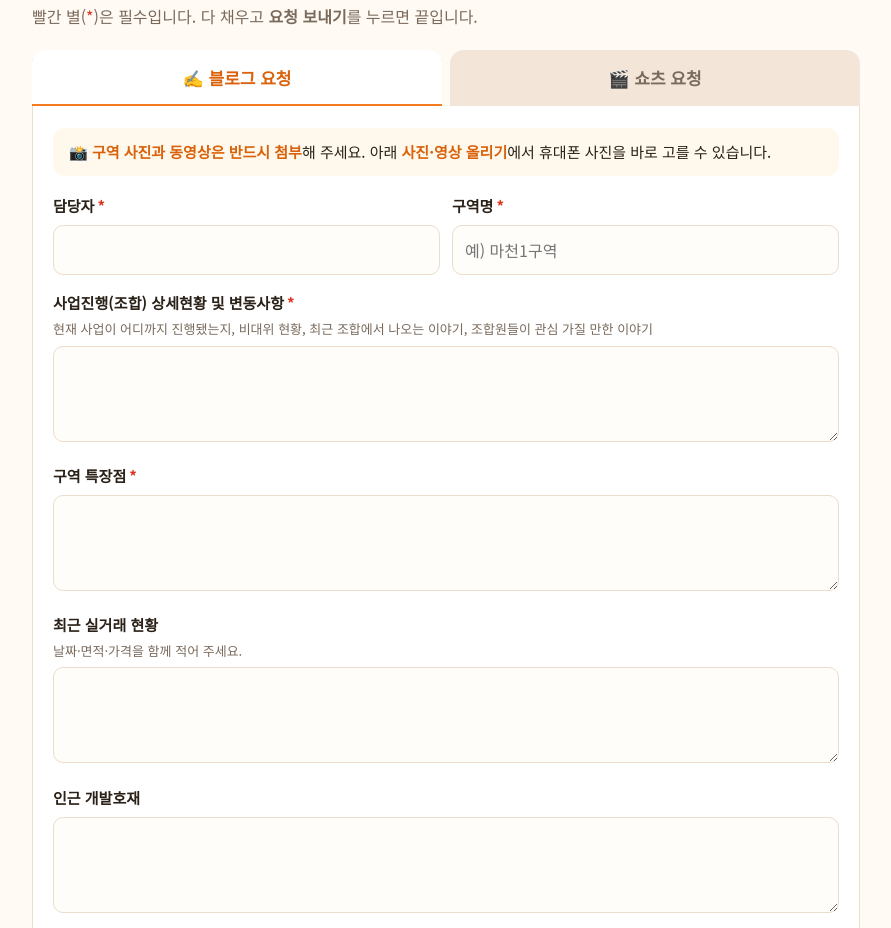
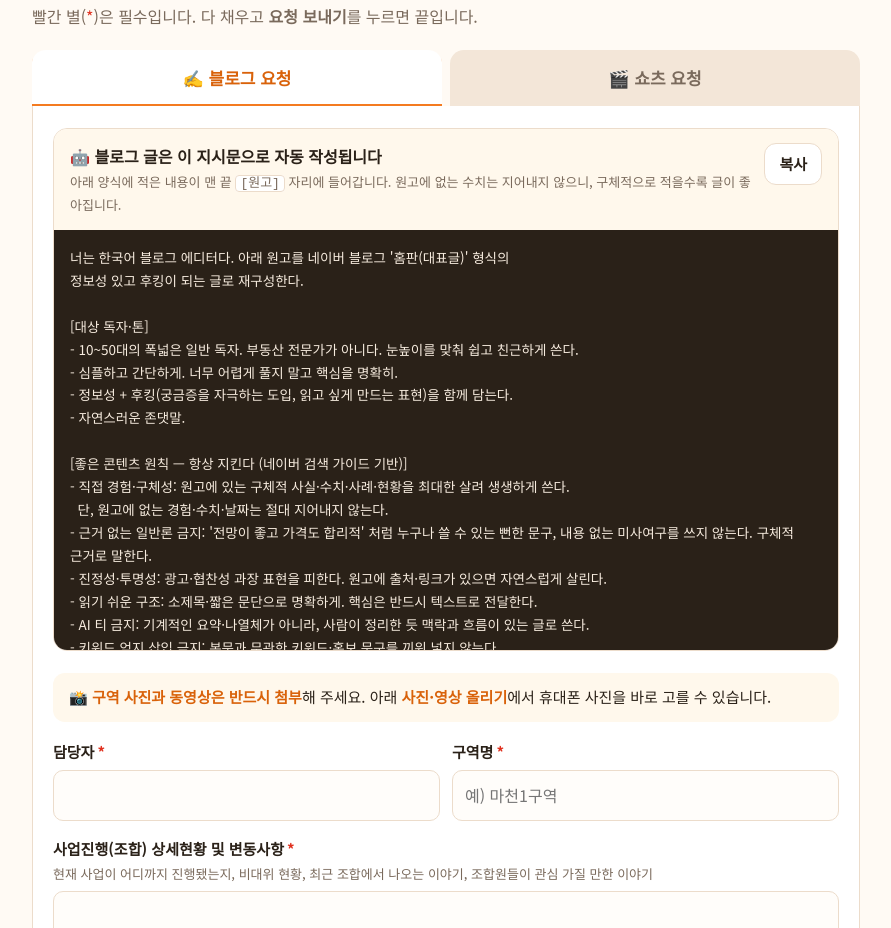
Before and after one commit to mrchu1013/tumi-marketing, a plain HTML site: page index.html in a window 1280 px wide. Shown: the part 1396-2324 px from the top of the page, without its empty margins (194-1085 px from the left). Drawn offline with Linux system fonts and the light colour scheme.

Commit message:
블로그 요청 폼 위에 자동생성 지시문 원문 표시
Co-Authored-By: Claude Opus 5.5 <noreply@anthropic.com>

```diff
--- a/index.html
+++ b/index.html
@@ -75,6 +75,14 @@
   .panel[hidden] { display: none; }
   .need { background: var(--cream); border-radius: 12px; padding: 12px 16px; margin-bottom: 18px; font-size: 15px; }
   .need b { color: var(--orange-deep); }
+
+  .prompt-box { border: 1.5px solid var(--line); border-radius: 14px; margin-bottom: 22px; overflow: hidden; }
+  .prompt-head { display: flex; gap: 12px; align-items: flex-start; justify-content: space-between; background: var(--cream); padding: 14px 16px; }
+  .prompt-head b { display: block; font-size: 16px; }
+  .prompt-head span { display: block; font-size: 13px; color: var(--muted); margin-top: 2px; }
+  .prompt-head code { background: #fff; border: 1px solid var(--line); border-radius: 4px; padding: 0 4px; }
+  .prompt-head .btn { flex: none; padding: 8px 14px; font-size: 14px; }
+  #blog-prompt { margin: 0; max-height: 420px; overflow: auto; padding: 16px; background: #2a2118; color: #f7ecdf; font: 13.5px/1.7 "Noto Sans KR", ui-monospace, monospace; white-space: pre-wrap; word-break: keep-all; overflow-wrap: anywhere; }
 
   .field { margin-bottom: 16px; }
   .field label, .field .lbl { display: block; font-weight: 700; margin-bottom: 6px; font-size: 15px; }
@@ -208,6 +216,74 @@
 
     <!-- 블로그 -->
     <div class="panel" id="panel-blog" role="tabpanel" aria-labelledby="tab-blog">
+      <div class="prompt-box">
+        <div class="prompt-head">
+          <div>
+            <b>🤖 블로그 글은 이 지시문으로 자동 작성됩니다</b>
+            <span>아래 양식에 적은 내용이 맨 끝 <code>[원고]</code> 자리에 들어갑니다. 원고에 없는 수치는 지어내지 않으니, 구체적으로 적을수록 글이 좋아집니다.</span>
+          </div>
+          <button type="button" class="btn sub" id="copy-prompt">복사</button>
+        </div>
+        <pre id="blog-prompt">너는 한국어 블로그 에디터다. 아래 원고를 네이버 블로그 '홈판(대표글)' 형식의
+정보성 있고 후킹이 되는 글로 재구성한다.
+
+[대상 독자·톤]
+- 10~50대의 폭넓은 일반 독자. 부동산 전문가가 아니다. 눈높이를 맞춰 쉽고 친근하게 쓴다.
+- 심플하고 간단하게. 너무 어렵게 풀지 말고 핵심을 명확히.
+- 정보성 + 후킹(궁금증을 자극하는 도입, 읽고 싶게 만드는 표현)을 함께 담는다.
+- 자연스러운 존댓말.
+
+[좋은 콘텐츠 원칙 — 항상 지킨다 (네이버 검색 가이드 기반)]
+- 직접 경험·구체성: 원고에 있는 구체적 사실·수치·사례·현황을 최대한 살려 생생하게 쓴다.
+  단, 원고에 없는 경험·수치·날짜는 절대 지어내지 않는다.
+- 근거 없는 일반론 금지: '전망이 좋고 가격도 합리적' 처럼 누구나 쓸 수 있는 뻔한 문구, 내용 없는 미사여구를 쓰지 않는다. 구체적 근거로 말한다.
+- 진정성·투명성: 광고·협찬성 과장 표현을 피한다. 원고에 출처·링크가 있으면 자연스럽게 살린다.
+- 읽기 쉬운 구조: 소제목·짧은 문단으로 명확하게. 핵심은 반드시 텍스트로 전달한다.
+- AI 티 금지: 기계적인 요약·나열체가 아니라, 사람이 정리한 듯 맥락과 흐름이 있는 글로 쓴다.
+- 키워드 억지 삽입 금지: 본문과 무관한 키워드·홍보 문구를 끼워 넣지 않는다.
+- 독자에게 실제로 도움이 되는가를 늘 기준으로 삼는다.
+
+[용어]
+- 부동산 용어는 정석대로 정확히 쓴다.
+- 줄임말·속어를 쓰지 않는다. 예: '신통' → '신속통합기획', '재초환' → '재건축초과이익환수제' 처럼 정식 명칭으로.
+
+[구성]
+- 첫 번째 섹션은 '도입 요약'이다: 글 전체 내용을 2~3문장으로 간단히 요약해 무엇을 다루는지 알려준다.
+- 중간 섹션들은 각각 명확한 소제목(heading)을 달고 내용을 풀어준다.
+- 마지막 섹션은 '마무리 요약'이다: 핵심을 다시 간단히 정리한다.
+- 본문 전체 분량은 공백 제외 약 1,500자를 채운다(1,300~1,700자). 이 분량을 지키는 것이 중요하다.
+- 원고 정보가 적어 분량이 부족하면, 없는 사실(구체 수치·날짜·거래가 등)은 절대 지어내지 말고,
+  대신 등장한 부동산 용어를 초보 독자 눈높이로 쉽게 풀어 설명하거나, 일반적인 배경·유의점·독자에게 도움되는 맥락을 덧붙여 분량과 이해도를 함께 채운다.
+- 문단은 2~4문장으로 짧게 끊는다.
+
+[강조]
+- 각 문단에서 가장 핵심적인 '문장 하나'를 통째로 [[h]] 와 [[/h]] 로 감싼다(문단당 최대 1문장, 어구가 아니라 문장 전체).
+  예: "재개발은 절차가 깁니다. [[h]]특히 조합 설립 이후 관리처분 단계가 가장 큰 고비입니다.[[/h]] 이 시기를 잘 넘겨야 합니다."
+  소제목(heading)·태그·imagePrompt 에는 이 마커를 절대 넣지 않는다.
+- '까지'라는 단어를 쓰지 않는다. 특히 제목에서 'A부터 B까지' 형태를 쓰지 말고 다른 표현으로 바꾼다.
+
+[제목·태그·이미지]
+- 클릭하고 싶어지는 후킹 제목을 추천한다(과장·낚시성은 지양, 정확성 유지).
+- 태그는 15개, # 없이.
+- 각 섹션마다 그 내용에 어울리는 '사실적인 사진'을 만들기 위한 영어 image generation 프롬프트를 작성한다(장면·피사체 묘사, 글자 금지).
+
+[JSON 출력 규칙 — 매우 중요]
+- 문자열 값 안에는 큰따옴표(")를 절대 쓰지 마라. 인용이 필요하면 작은따옴표(') 를 써라.
+- 문자열 안에 줄바꿈·제어문자를 넣지 마라.
+- 유효한 JSON 하나만 출력하고, 그 앞뒤에 다른 말을 붙이지 마라.
+
+반드시 아래 JSON 스키마로만 출력한다(설명 문장 금지):
+{
+  "title": string,
+  "tags": string[],            // 정확히 15개, # 없이
+  "sections": [
+    { "heading": string, "paragraphs": string[], "imagePrompt": string }
+  ]
+}
+
+[원고]
+(아래 양식에 적은 내용)</pre>
+      </div>
       <div class="need">📸 <b>구역 사진과 동영상은 반드시 첨부</b>해 주세요. 아래 <b>사진·영상 올리기</b>에서 휴대폰 사진을 바로 고를 수 있습니다.</div>
       <form id="form-blog" novalidate>
         <div class="hp" aria-hidden="true"><label>비워두세요<input type="text" name="_hp" tabindex="-1" autocomplete="off"></label></div>
@@ -316,6 +392,13 @@ tabs.blog.onclick = () => showTab("blog");
 tabs.shorts.onclick = () => showTab("shorts");
 document.querySelectorAll("[data-go]").forEach(a => a.addEventListener("click", () => showTab(a.dataset.go)));
 if (location.hash === "#shorts") showTab("shorts");
+
+// ---------- 블로그 지시문 복사 ----------
+document.getElementById("copy-prompt").onclick = async e => {
+  try { await navigator.clipboard.writeText(document.getElementById("blog-prompt").textContent); e.target.textContent = "복사됨 ✓"; }
+  catch (_) { e.target.textContent = "복사 실패"; }
+  setTimeout(() => e.target.textContent = "복사", 1800);
+};
 
 // ---------- 쇼츠 장면 ----------
 const scenesEl = document.getElementById("scenes");
```
